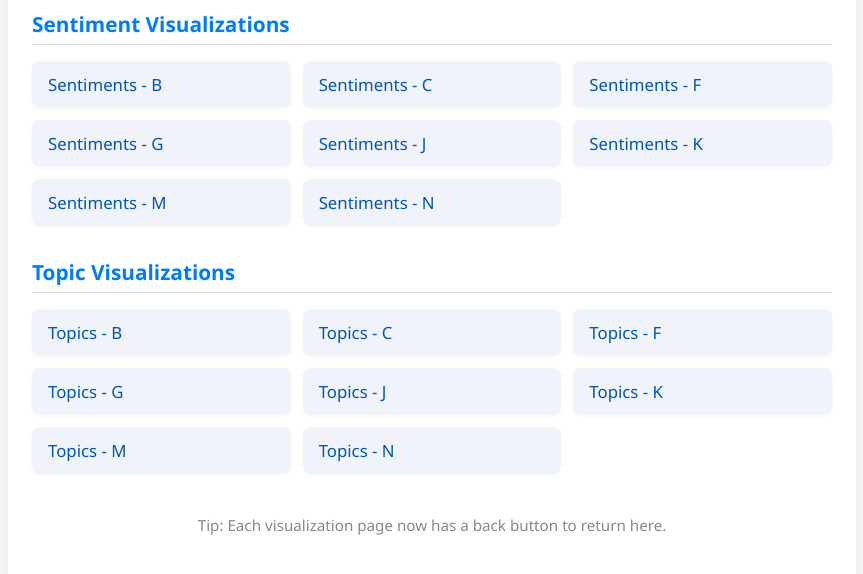
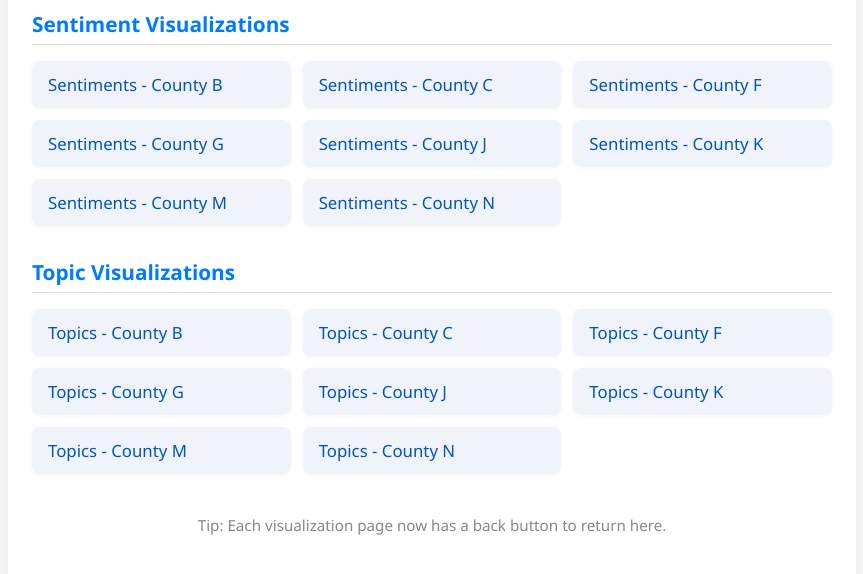
Before and after one commit to liger1apwm/deidentified_interactive_visualizations, a plain HTML site: page index.html in a window 1280 px wide. Shown: the part 166-740 px from the top of the page, without its empty margins (208-1071 px from the left). Drawn offline with Linux system fonts and the light colour scheme.

Commit message:
Added "county" to each title

```diff
--- a/index.html
+++ b/index.html
@@ -72,25 +72,25 @@
         <h1>Three Way Visualizations</h1>
         <h2>Sentiment Visualizations</h2>
         <ul id="sentiments-list">
-            <li><a href="sentiments/deidentified_sentiments_proportions_hover_topics_B.html">Sentiments - B</a></li>
-            <li><a href="sentiments/deidentified_sentiments_proportions_hover_topics_C.html">Sentiments - C</a></li>
-            <li><a href="sentiments/deidentified_sentiments_proportions_hover_topics_F.html">Sentiments - F</a></li>
-            <li><a href="sentiments/deidentified_sentiments_proportions_hover_topics_G.html">Sentiments - G</a></li>
-            <li><a href="sentiments/deidentified_sentiments_proportions_hover_topics_J.html">Sentiments - J</a></li>
-            <li><a href="sentiments/deidentified_sentiments_proportions_hover_topics_K.html">Sentiments - K</a></li>
-            <li><a href="sentiments/deidentified_sentiments_proportions_hover_topics_M.html">Sentiments - M</a></li>
-            <li><a href="sentiments/deidentified_sentiments_proportions_hover_topics_N.html">Sentiments - N</a></li>
+            <li><a href="sentiments/deidentified_sentiments_proportions_hover_topics_B.html">Sentiments - County B</a></li>
+            <li><a href="sentiments/deidentified_sentiments_proportions_hover_topics_C.html">Sentiments - County C</a></li>
+            <li><a href="sentiments/deidentified_sentiments_proportions_hover_topics_F.html">Sentiments - County F</a></li>
+            <li><a href="sentiments/deidentified_sentiments_proportions_hover_topics_G.html">Sentiments - County G</a></li>
+            <li><a href="sentiments/deidentified_sentiments_proportions_hover_topics_J.html">Sentiments - County J</a></li>
+            <li><a href="sentiments/deidentified_sentiments_proportions_hover_topics_K.html">Sentiments - County K</a></li>
+            <li><a href="sentiments/deidentified_sentiments_proportions_hover_topics_M.html">Sentiments - County M</a></li>
+            <li><a href="sentiments/deidentified_sentiments_proportions_hover_topics_N.html">Sentiments - County N</a></li>
         </ul>
         <h2>Topic Visualizations</h2>
         <ul id="topics-list">
-            <li><a href="topics/deidentified_topic_proportions_hover_sentiments_B.html">Topics - B</a></li>
-            <li><a href="topics/deidentified_topic_proportions_hover_sentiments_C.html">Topics - C</a></li>
-            <li><a href="topics/deidentified_topic_proportions_hover_sentiments_F.html">Topics - F</a></li>
-            <li><a href="topics/deidentified_topic_proportions_hover_sentiments_G.html">Topics - G</a></li>
-            <li><a href="topics/deidentified_topic_proportions_hover_sentiments_J.html">Topics - J</a></li>
-            <li><a href="topics/deidentified_topic_proportions_hover_sentiments_K.html">Topics - K</a></li>
-            <li><a href="topics/deidentified_topic_proportions_hover_sentiments_M.html">Topics - M</a></li>
-            <li><a href="topics/deidentified_topic_proportions_hover_sentiments_N.html">Topics - N</a></li>
+            <li><a href="topics/deidentified_topic_proportions_hover_sentiments_B.html">Topics - County B</a></li>
+            <li><a href="topics/deidentified_topic_proportions_hover_sentiments_C.html">Topics - County C</a></li>
+            <li><a href="topics/deidentified_topic_proportions_hover_sentiments_F.html">Topics - County F</a></li>
+            <li><a href="topics/deidentified_topic_proportions_hover_sentiments_G.html">Topics - County G</a></li>
+            <li><a href="topics/deidentified_topic_proportions_hover_sentiments_J.html">Topics - County J</a></li>
+            <li><a href="topics/deidentified_topic_proportions_hover_sentiments_K.html">Topics - County K</a></li>
+            <li><a href="topics/deidentified_topic_proportions_hover_sentiments_M.html">Topics - County M</a></li>
+            <li><a href="topics/deidentified_topic_proportions_hover_sentiments_N.html">Topics - County N</a></li>
         </ul>
         <p style="text-align:center; margin-top:40px;">
             <span style="font-size:0.95em; color:#888;">Tip: Each visualization page now has a back button to return here.</span>
```
